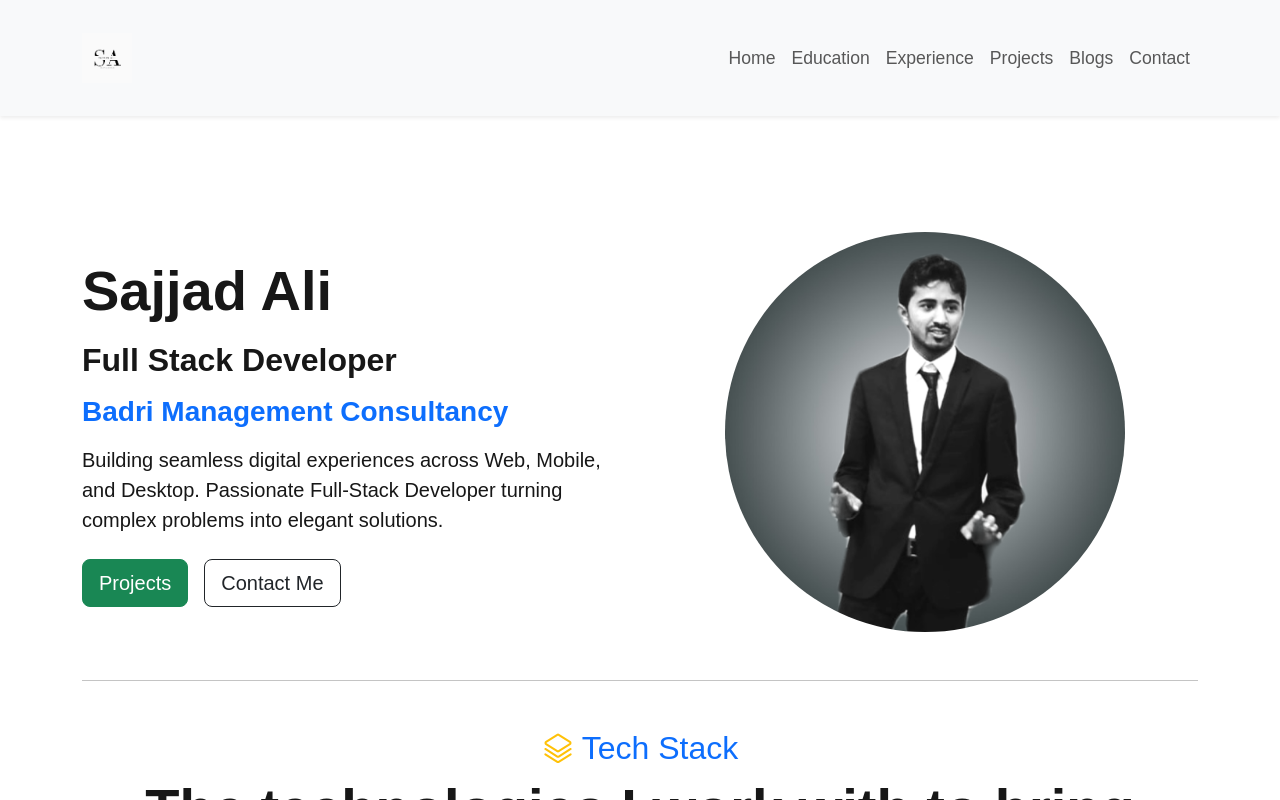
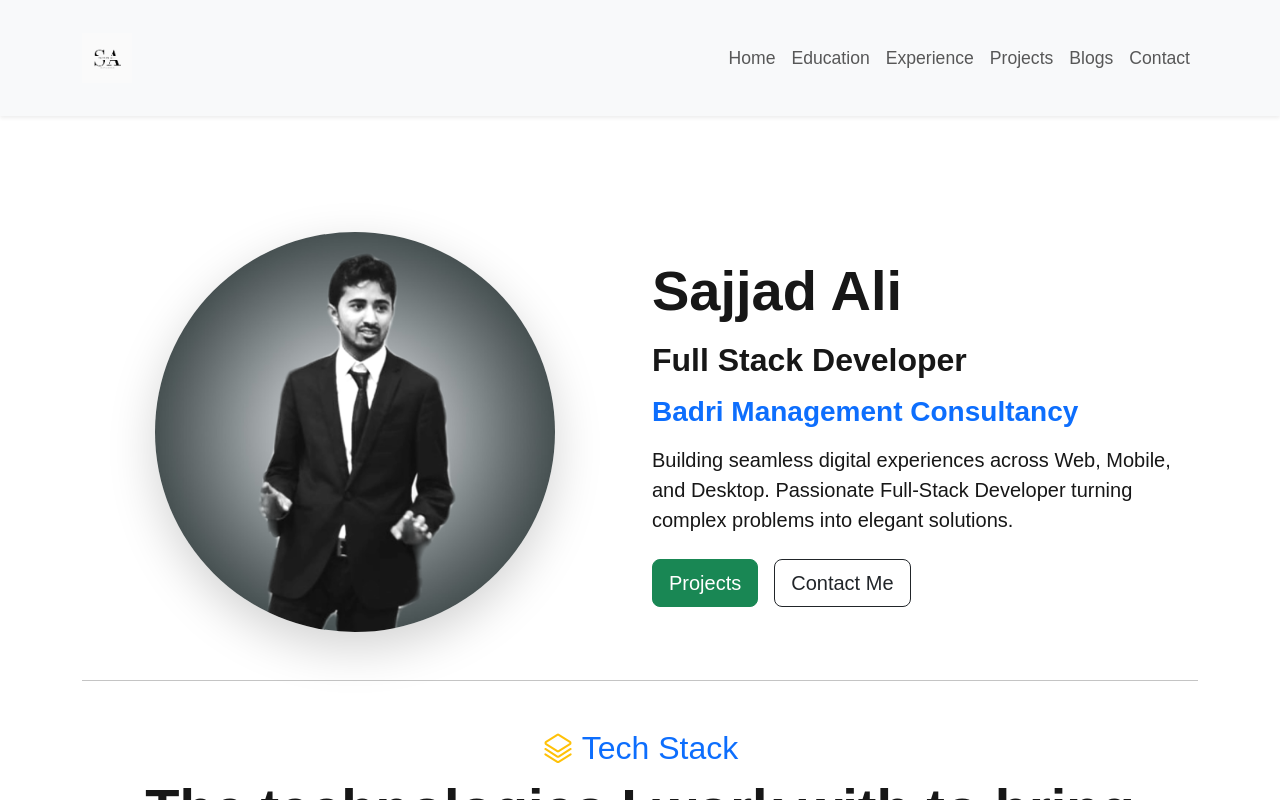
Before and after one commit to SajjadAli54/sajjadali, a Next.js app: page / in a window 1280 px wide. Built offline with nearby package versions, Linux system fonts and the light colour scheme.

Commit message:
Add image of mine

```diff
--- a/app/page.tsx
+++ b/app/page.tsx
@@ -19,7 +19,18 @@ export default function Home() {
   return (
     <div className="py-5 animate__animated animate__fadeIn">
       <Row className="align-items-center text-center text-lg-start" id="hero">
-        {/* Left Section */}
+        <Col lg={6} className="text-center mt-4 mt-lg-0">
+          <Image
+            id="myImage"
+            className="rounded-circle object-fit-cover shadow-lg mb-4 mb-lg-0"
+            src={ProfileImage}
+            alt="Sajjad Ali"
+            width={isMobile ? 300 : 400}
+            height={isMobile ? 300 : 400}
+            fluid
+          />
+        </Col>
+
         <Col lg={6} className="mb-4 mb-lg-0">
           <h1 className="display-4 fw-bold mb-3">Sajjad Ali</h1>
           <h2 className="fw-bold mb-3">Full Stack Developer</h2>
@@ -52,20 +63,6 @@ export default function Home() {
             </Link>
           </div>
         </Col>
-
-        {/* Right Section */}
-        <Col lg={6} className="text-center mt-4 mt-lg-0">
-          <Image
-            id="myImage"
-            className="rounded-circle object-fit-cover"
-            src={ProfileImage}
-            alt="Sajjad Ali"
-            width={isMobile ? 300 : 400}
-            height={isMobile ? 300 : 400}
-            fluid
-            style={{ maxWidth: "100%", height: "auto" }}
-          />
-        </Col>
       </Row>
 
       {/* Horizontal Divider */}
@@ -81,17 +78,17 @@ export default function Home() {
         </h3>
 
         <Row className="align-items-center">
+          <Col className="d-flex flex-column justify-content-center">
+            <TechStack techItems={techItems} />
+          </Col>
           <Col lg={4} md={5} sm={12} className="tech-image-container">
             <Image
-              src="https://images.pexels.com/photos/546819/pexels-photo-546819.jpeg?auto=compress&cs=tinysrgb&w=600"
+              src="/sajjad.jpeg"
               alt="Tech Stack"
               className="tech-full-height-img"
               fluid
+              style={{ objectFit: "cover", width: "100%", height: "500px" }}
             />
-          </Col>
-
-          <Col className="d-flex flex-column justify-content-center">
-            <TechStack techItems={techItems} />
           </Col>
         </Row>
       </div>
```
Also changed, not shown: public/sajjad.jpeg (added).
